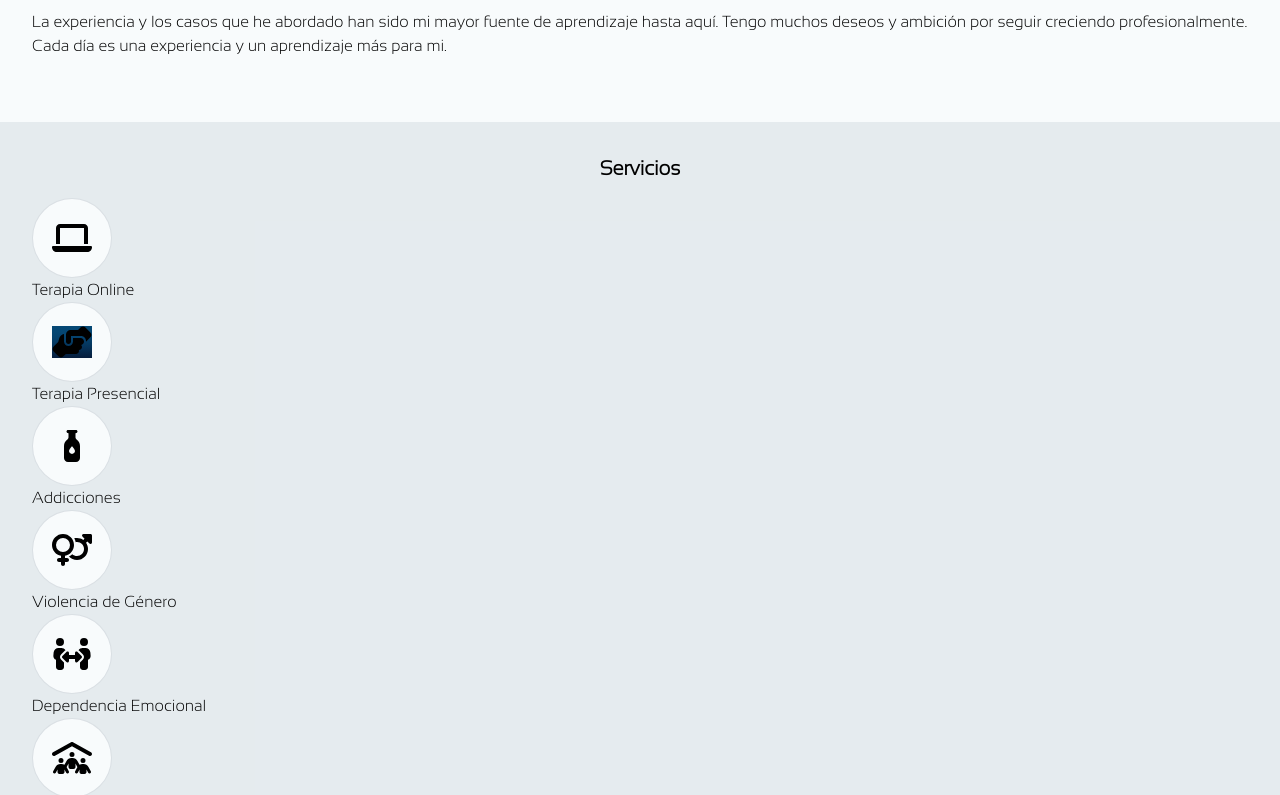
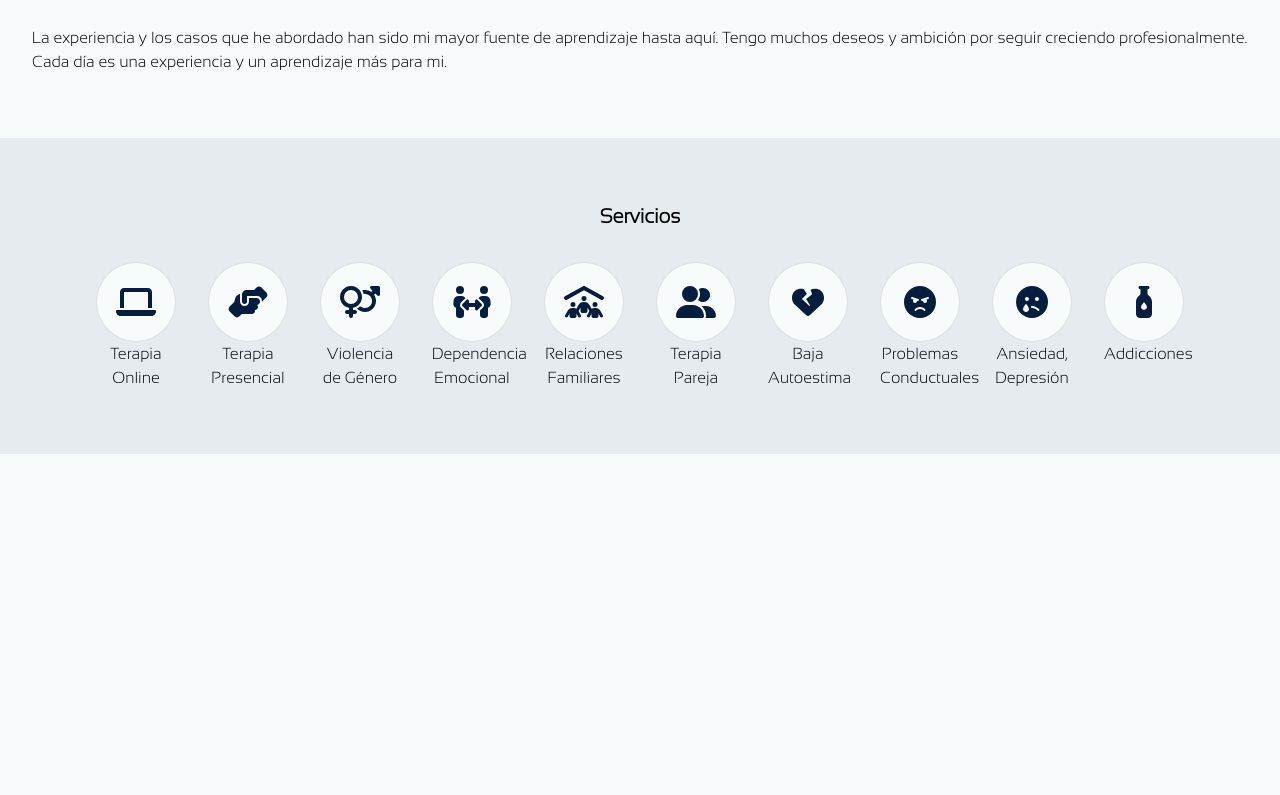
Before and after one commit to Mikadifo/ismaelsarmiento, a Next.js app: page / in a window 1280 px wide. Shown: the part 796-1591 px from the top of the page. After the commit the page ends 1250 px from the top, so only its background shows below. Built offline with nearby package versions, Linux system fonts and the light colour scheme.

Commit message:
add: services section

```diff
--- a/src/app/components/About.js
+++ b/src/app/components/About.js
@@ -1,7 +1,7 @@
 const About = () => {
   return (
     <div className="px-8 pb-16 pt-8">
-      <h3 className="text-center font-bold text-xl mb-4">Acerca de mí</h3>
+      <h3 className="text-center font-bold text-xl mb-8">Acerca de mí</h3>
       <p className="text-base">
         Hola mucho gusto, mi nombre es Ismael Sarmiento y tengo 28 años de edad.
         Llevo desempeñando mi profesión de psicólogo clínico desde hace más de 4
--- a/src/app/components/ServiceCard.js
+++ b/src/app/components/ServiceCard.js
@@ -1,7 +1,7 @@
 const ServiceCard = (serviceObj) => {
   return (
-    <div>
-      <div className="bg-white w-20 h-20 rounded-full p-4 flex items-center justify-center border border-solid border-darkBlue12">
+    <div className="text-center w-20">
+      <div className="bg-white w-20 h-20 rounded-full p-4 flex items-center justify-center border border-solid border-darkBlue12 text-darkBlue">
         {serviceObj.service.icon}
       </div>
       <span>{serviceObj.service.label}</span>
--- a/src/app/components/Services.js
+++ b/src/app/components/Services.js
@@ -3,11 +3,13 @@ import ServiceCard from "./ServiceCard";
 
 const Services = () => {
   return (
-    <div className="px-8 pb-16 pt-8 bg-lightBlue8">
-      <h3 className="text-center font-bold text-xl mb-4">Servicios</h3>
-      {services.map((service) => (
-        <ServiceCard service={service} />
-      ))}
+    <div className="px-8 py-16 bg-lightBlue8">
+      <h3 className="text-center font-bold text-xl mb-8">Servicios</h3>
+      <div className="flex gap-8 flex-wrap justify-center">
+        {services.map((service) => (
+          <ServiceCard service={service} />
+        ))}
+      </div>
     </div>
   );
 };
--- a/src/data/services.js
+++ b/src/data/services.js
@@ -24,18 +24,7 @@ const services = [
   {
     id: "terapia_presencial",
     label: "Terapia Presencial",
-    icon: (
-      <FontAwesomeIcon
-        icon={faHandshakeAngle}
-        size={SIZE}
-        style={{ background: "var(--gradient)" }}
-      />
-    ),
-  },
-  {
-    id: "addicciones",
-    label: "Addicciones",
-    icon: <FontAwesomeIcon icon={faBottleDroplet} size={SIZE} />,
+    icon: <FontAwesomeIcon icon={faHandshakeAngle} size={SIZE} />,
   },
   {
     id: "violencia_genero",
@@ -63,15 +52,20 @@ const services = [
     icon: <FontAwesomeIcon icon={faHeartCrack} size={SIZE} />,
   },
   {
-    id: "ansiedad_depresion",
-    label: "Ansiedad y Depresión",
-    icon: <FontAwesomeIcon icon={faSadTear} size={SIZE} />,
-  },
-  {
     id: "problemas_conductuales",
     label: "Problemas Conductuales",
     icon: <FontAwesomeIcon icon={faFaceAngry} size={SIZE} />,
   },
+  {
+    id: "ansiedad_depresion",
+    label: "Ansiedad, Depresión",
+    icon: <FontAwesomeIcon icon={faSadTear} size={SIZE} />,
+  },
+  {
+    id: "addicciones",
+    label: "Addicciones",
+    icon: <FontAwesomeIcon icon={faBottleDroplet} size={SIZE} />,
+  },
 ];
 
 export default services;
```
